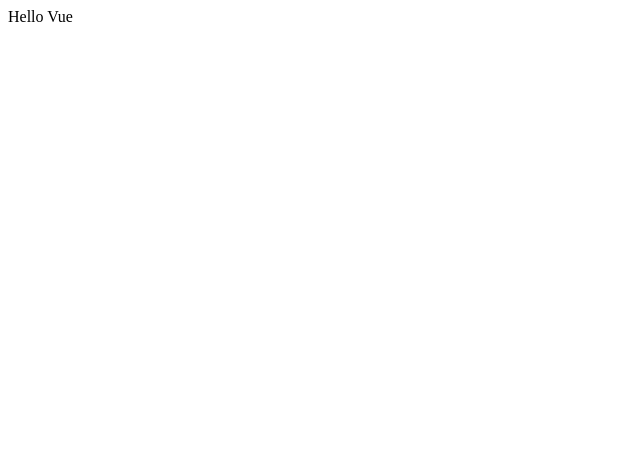
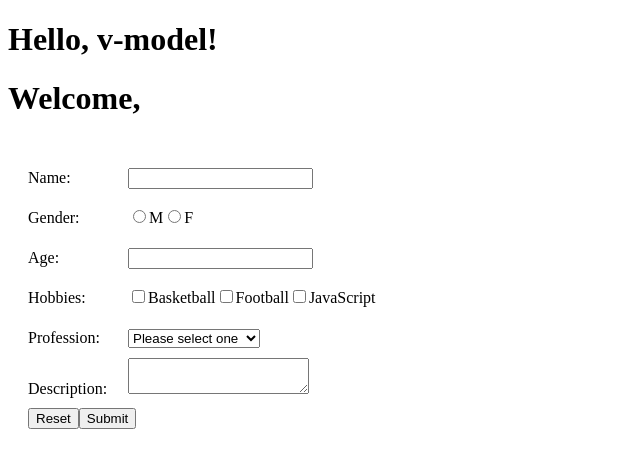
Before and after one commit to phuthanh03012003/learn-vue-3-with-bingyang, a Vue app: page / in a window 1280 px wide. Shown: the top 468 px of the page, without its empty margins (0-640 px from the left). Built offline with nearby package versions, Linux system fonts and the light colour scheme.

Commit message:
Form input bindings

```diff
--- a/src/App.vue
+++ b/src/App.vue
@@ -1,13 +1,109 @@
 <template>
-  <div>
-    Hello Vue
-  </div>
+  <h1>{{ message }}</h1>
+  <h1>Welcome, {{ formData.name }}</h1>
+  <form action="">
+    <div>
+      <span>Name:</span>
+      <span>
+        <!-- formData.name is synced after "change" event instead of "input" event. -->
+        <input type="text" v-model.lazy="formData.name" />
+      </span>
+    </div>
+    <div>
+      <span>Gender:</span>
+      <span>
+        <input type="radio" id="male" value="M" v-model="formData.gender" />
+        <label for="male">M</label>
+        <input type="radio" id="female" value="F" v-model="formData.gender" />
+        <label for="female">F</label>
+      </span>
+    </div>
+    <div>
+      <span>Age:</span>
+      <span>
+        <!-- Input is automatically typecast as a number. -->
+        <input type="text" id="age" v-model.number="formData.age" />
+      </span>
+    </div>
+    <div>
+      <span>Hobbies:</span>
+      <!-- We can bind multiple checkboxes to the same array. -->
+      <input type="checkbox" value="basketball" v-model="formData.hobbies" />
+      <label for="basketball">Basketball</label>
+      <input type="checkbox" value="football" v-model="formData.hobbies" />
+      <label for="football">Football</label>
+      <input type="checkbox" value="js" v-model="formData.hobbies" />
+      <label for="js">JavaScript</label>
+    </div>
+    <div>
+      <span>Profession:</span>
+      <select v-model="formData.profession">
+        <option value="">Please select one</option>
+        <option value="1">Software Engineer</option>
+        <option value="2">Data Scientist</option>
+        <option value="3">Product Manager</option>
+        <option value="4">Professor</option>
+      </select>
+    </div>
+    <div>
+      <span>Description:</span>
+      <!-- Leading and trailing whitespace is removed automatically. -->
+      <textarea
+        v-model.trim="formData.desc"
+        @keyup.enter="submitForm"
+      ></textarea>
+    </div>
+    <div>
+      <input type="reset" value="Reset" @click="resetForm" />
+      <!-- Prevent the form from submitting through form action. -->
+      <input type="submit" value="Submit" @click.prevent="submitForm" />
+    </div>
+  </form>
 </template>
 
 <script setup>
+import { ref } from 'vue'
 
+let message = ref('Hello, v-model!')
+
+let formData = ref({
+  name: '',
+  gender: '',
+  age: '',
+  hobbies: [],
+  profession: '',
+  desc: ''
+})
+
+function resetForm() {
+  formData.value = {
+    name: '',
+    gender: '',
+    age: '',
+    hobbies: [],
+    profession: '',
+    desc: ''
+  }
+}
+
+function submitForm() {
+  console.log(JSON.stringify(formData.value))
+  // We can use axios or fetch() to submit data to the back end.
+}
 </script>
 
-<style lang="scss" scoped>
+<style scoped>
+form {
+  padding: 20px;
+}
 
+form div {
+  height: 40px;
+  line-height: 40px;
+}
+
+form div span {
+  display: inline-block;
+  width: 100px;
+}
 </style>
```
